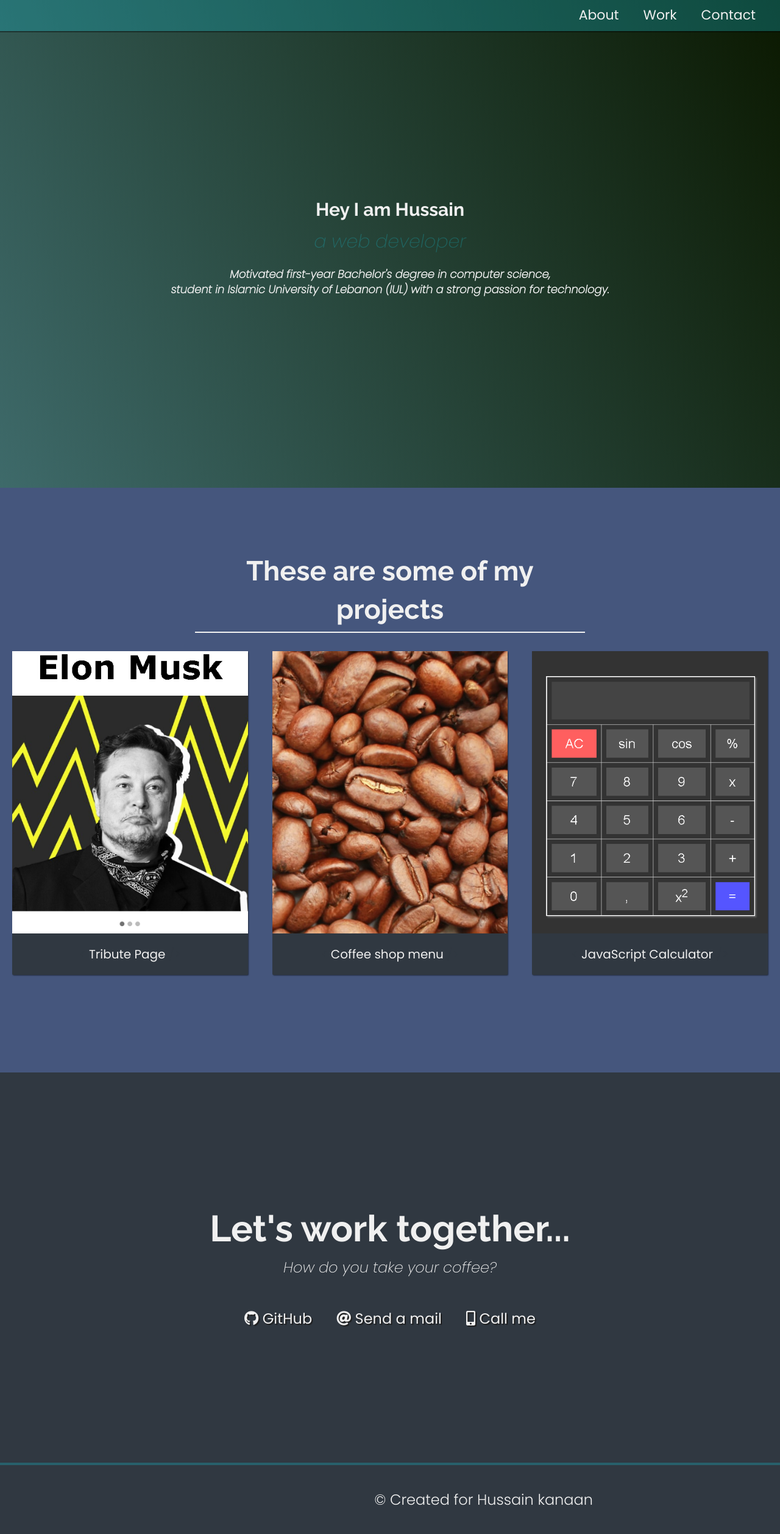
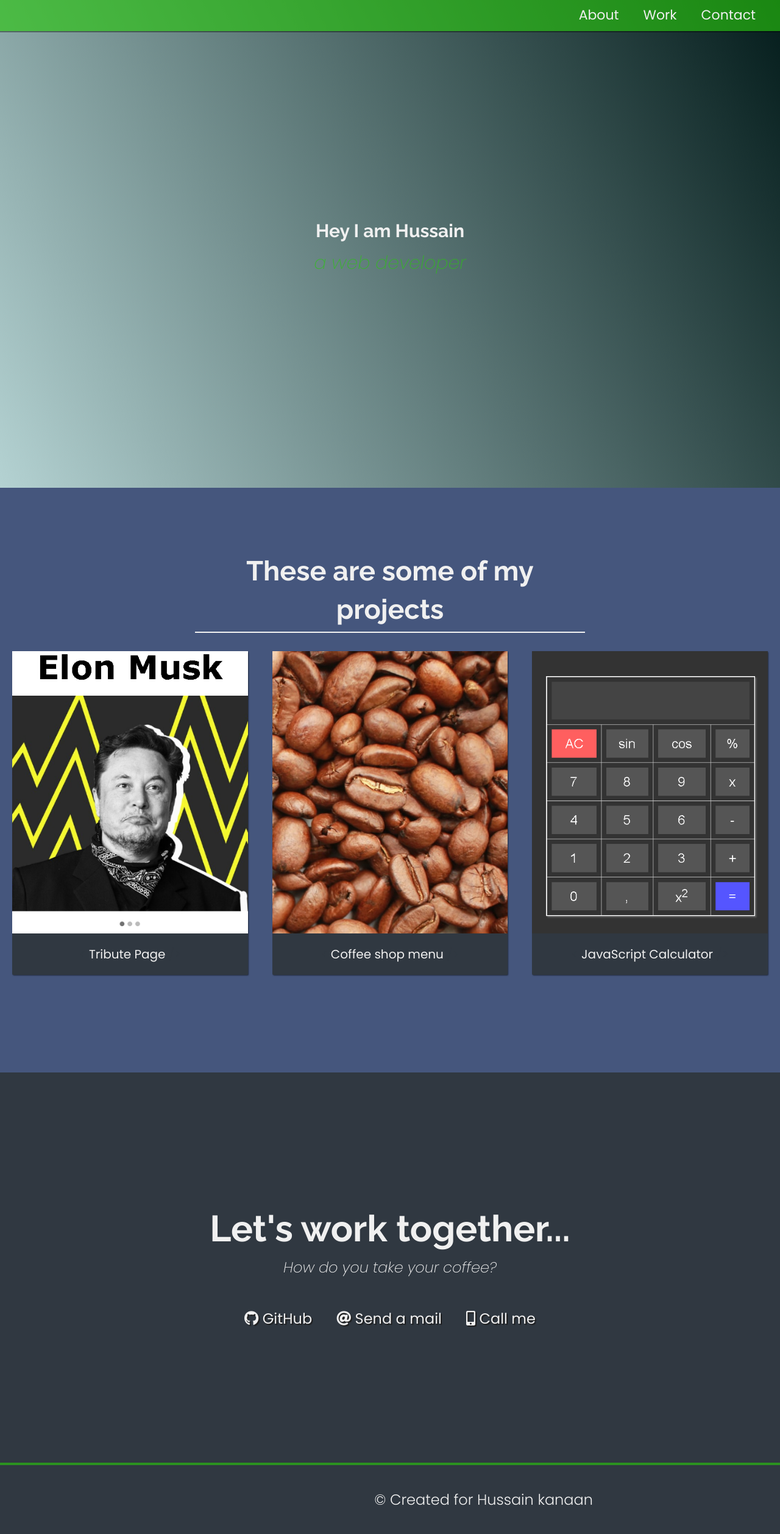
Before and after one commit to husseingpp/hussainkanaan, a PHP site: page / in a window 1280 px wide. Shown: the whole page at 61% size. Run offline with PHP 8.4, Linux system fonts and the light colour scheme; some libraries are stand-ins or nearby versions.

Commit message:
rem
ewew

```diff
--- a/index.html
+++ b/index.html
@@ -46,8 +46,6 @@
     <section id="welcome-section" class="welcome-section">
       <h1>Hey I am Hussain</h1>
       <p>a web developer</p>
-      <p class="welcome-text">Motivated first-year Bachelor's degree in computer science,<br> student in Islamic University of Lebanon (IUL)
-         with a strong passion for technology. </p>
     </section>
 
     <!-- END WELCOME SECTION -->
--- a/styles.css
+++ b/styles.css
@@ -1,7 +1,7 @@
 /* Custom properties/variables  */
 :root {
     --main-white: #f0f0f0;
-    --main-red: #17b9c84f;
+    --main-red: #29c70ea1;
     --main-blue: #45567d;
     --main-gray: #303841;
   }
@@ -158,7 +158,7 @@
     width: 100%;
     height: 100vh;
     background-color: rgb(0, 0, 0);
-    background-image: linear-gradient(62deg, #3e6a6a 0%, #19370275 100%);
+    background-image: linear-gradient(62deg, #b4d2d2 0%, #19a09b2e 100%);
   }
 
   .welcome-section > p {
```
